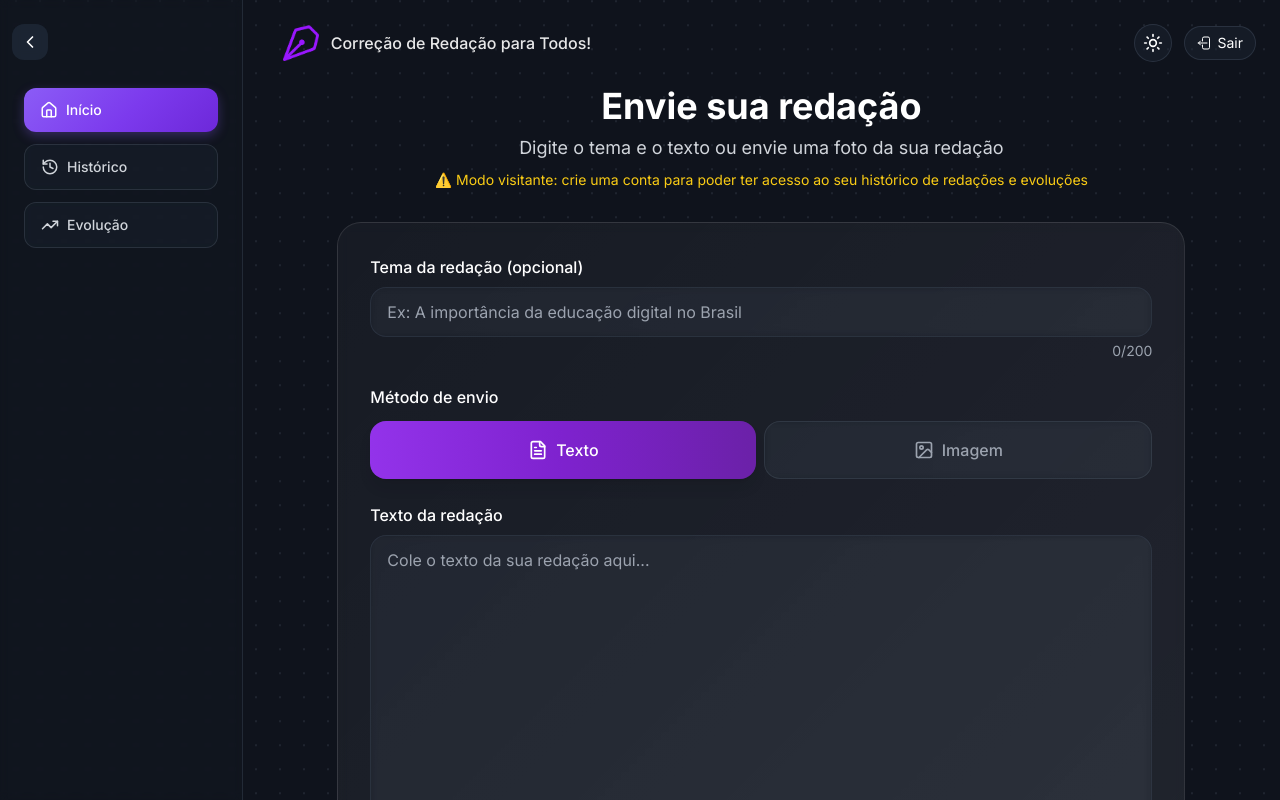
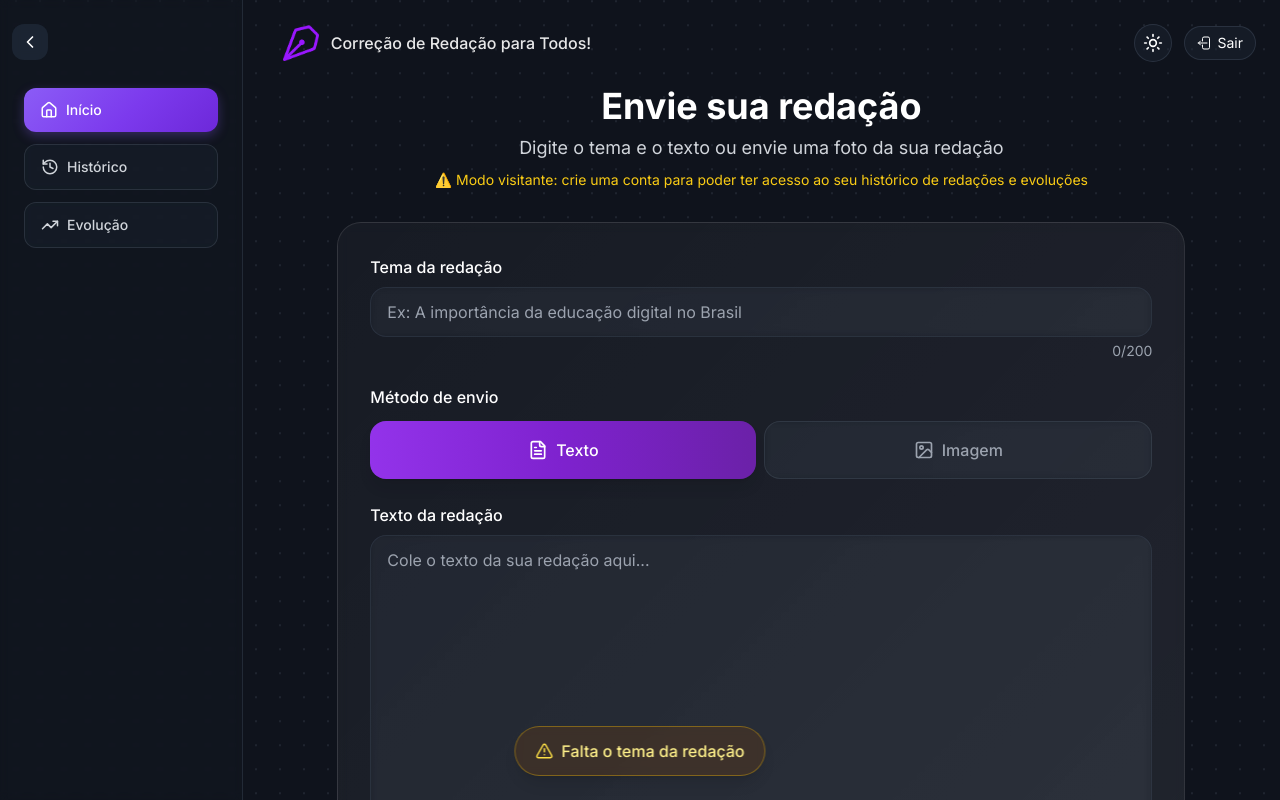
Before and after one commit to Valegabbs/reditto-next, a Next.js app: page /envio in a window 1280 px wide. Shown: the top 800 px of the page. Built offline with nearby package versions, Linux system fonts and the light colour scheme; no server answers.

Commit message:
feat: adiciona validação obrigatória para o tema da redação e exibe aviso quando não preenchido

```diff
--- a/src/app/api/n8n-correction/route.ts
+++ b/src/app/api/n8n-correction/route.ts
@@ -41,6 +41,13 @@ export async function POST(request: NextRequest) {
     });
 
     // Validações básicas
+    if (!topic || !topic.trim()) {
+      console.error('❌ Tema não fornecido');
+      return NextResponse.json(
+        { error: 'O tema da redação é obrigatório' },
+        { status: 400, headers: responseHeaders }
+      );
+    }
     if (!essayText && !imageFile) {
       console.error('❌ Nenhum texto ou imagem fornecido');
       return NextResponse.json(
--- a/src/app/components/ClientWrapper.tsx
+++ b/src/app/components/ClientWrapper.tsx
@@ -87,7 +87,7 @@ export default function ClientWrapper({
             toast.type === 'error' ? 'bg-red-900/30 border-red-500/40 text-red-200' : toast.type === 'success' ? 'bg-green-900/30 border-green-500/40 text-green-200' : 'bg-yellow-900/30 border-yellow-500/40 text-yellow-200'
           }`}>
             <div className="flex items-start gap-3">
-              <span className="font-medium">{toast.type === 'error' ? 'Erro' : toast.type === 'success' ? 'Sucesso' : 'Informação'}</span>
+              <span className="font-medium">{toast.type === 'error' ? 'Erro' : toast.type === 'success' ? 'Sucesso' : 'Aviso'}</span>
               <button onClick={() => setToast(null)} className="ml-auto text-white/70 hover:text-white">✕</button>
             </div>
             <div className="text-sm mt-1">{toast.message}</div>
--- a/src/app/envio/page.tsx
+++ b/src/app/envio/page.tsx
@@ -1,7 +1,7 @@
 'use client';
 
 import { useState } from 'react';
-import { FileText, Image as ImageIcon, Sparkles, GraduationCap, Zap, Camera, Sun } from 'lucide-react';
+import { FileText, Image as ImageIcon, Sparkles, GraduationCap, Zap, Camera, Sun, AlertTriangle } from 'lucide-react';
 import Image from 'next/image';
 import FrameLoadingOverlay from '@/components/FrameLoadingOverlay';
 import ClientWrapper from '../components/ClientWrapper';
@@ -31,6 +31,13 @@ export default function EnvioPage() {
 
   const handleSubmit = async (e: React.FormEvent) => {
     e.preventDefault();
+
+    if (!topic.trim()) {
+      window.dispatchEvent(new CustomEvent('reditto:toast', { detail: { message: 'Adicione um tema para enviar a redação.', type: 'info' } }));
+      try { document.getElementById('topic-input')?.focus(); } catch {}
+      return;
+    }
+
     setIsLoading(true);
 
     try {
@@ -144,10 +151,11 @@ export default function EnvioPage() {
                 {/* Topic Field */}
                 <div>
                   <label className="block mb-2 font-medium text-white">
-                    Tema da redação (opcional)
+                    Tema da redação
                   </label>
                   <input
                     type="text"
+                    id="topic-input"
                     value={topic}
                     onChange={(e) => setTopic(e.target.value)}
                     placeholder="Ex: A importância da educação digital no Brasil"
@@ -297,6 +305,24 @@ export default function EnvioPage() {
             </div>
           </main>
           <Disclaimer />
+          {/* Botão de aviso flutuante quando o tema não está preenchido */}
+          {!topic.trim() && (
+            <div className="fixed bottom-6 left-1/2 -translate-x-1/2 z-50">
+              <button
+                type="button"
+                onClick={() => {
+                  try { document.getElementById('topic-input')?.focus(); } catch {}
+                  window.dispatchEvent(new CustomEvent('reditto:toast', { detail: { message: 'Adicione um tema para enviar a redação.', type: 'info' } }));
+                }}
+                className="flex items-center gap-2 px-5 py-3 rounded-full shadow-lg border backdrop-blur-sm bg-yellow-900/30 border-yellow-500/40 text-yellow-200 hover:bg-yellow-900/40 transition-colors"
+                aria-label="Aviso: tema da redação não preenchido"
+
+              >
+                <AlertTriangle size={18} className="text-yellow-300" />
+                <span className="font-medium">Falta o tema da redação</span>
+              </button>
+            </div>
+          )}
           </div>
         </div>
       </div>
```
